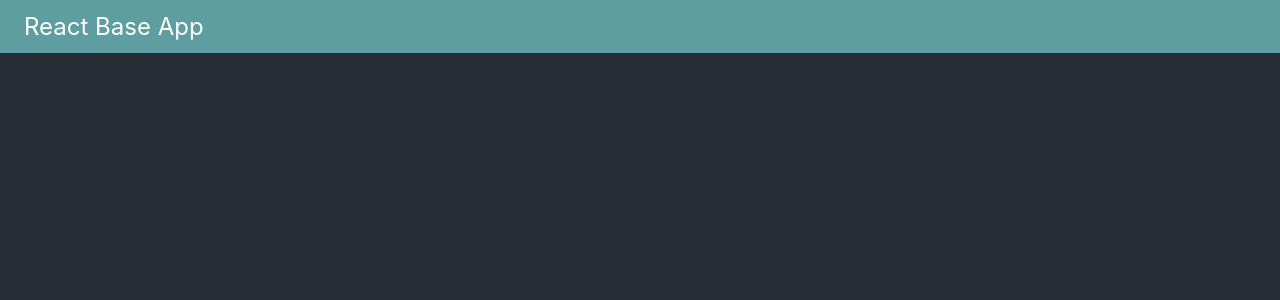
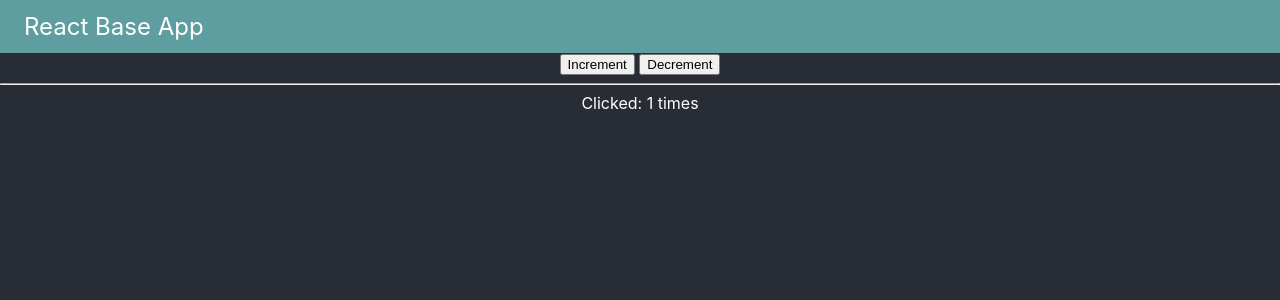
Before and after one commit to kamrulislam/base-react-redux-saga-material, a React (Create React App) app: page / in a window 1280 px wide. Shown: the top 300 px of the page. Built offline with nearby package versions, Linux system fonts and the light colour scheme.

Commit message:
increatement and decrement action demonstration

```diff
--- a/package.json
+++ b/package.json
@@ -4,6 +4,7 @@
   "private": true,
   "dependencies": {
     "@material-ui/core": "^4.5.1",
+    "prop-types": "^15.7.2",
     "react": "^16.10.2",
     "react-dom": "^16.10.2",
     "react-redux": "^7.1.1",
--- a/src/App.js
+++ b/src/App.js
@@ -1,5 +1,12 @@
 import React from 'react';
 import './App.css';
+
+import Counter from './Counter'
+import store from './configureStore';
+
+const action = type => store.dispatch({type});
+
+console.log(store.getState());
 
 function App() {
   return (
@@ -7,6 +14,12 @@ function App() {
       <header className="App-header">
         React Base App
       </header>
+      <Counter
+        value={store.getState().counter}
+        onIncrement={() => action('INCREMENT')}
+        onDecrement={() => action('DECREMENT')}
+        onIncrementAsync={() => action('INCREMENT_ASYNC')}
+      />
     </div>
   );
 }
--- /dev/null
+++ b/src/Counter.js
@@ -0,0 +1,37 @@
+/*eslint-disable no-unused-vars */
+import React, { Component } from 'react';
+import PropTypes from 'prop-types';
+import { connect } from 'react-redux';
+
+const Counter = ({ value, onIncrement, onDecrement }) =>
+    <div>
+      <button onClick={onIncrement}>
+        Increment
+      </button>
+      {' '}
+      <button onClick={onDecrement}>
+        Decrement
+      </button>
+      <hr />
+      <div>
+        Clicked: {value} times
+        {/* Counter: {store.getState().counter} */}
+      </div>
+    </div>
+
+
+Counter.propTypes = {
+  value: PropTypes.number.isRequired,
+  onIncrement: PropTypes.func.isRequired,
+  onDecrement: PropTypes.func.isRequired
+}
+
+const mapStateToProps = state => ({ value: state.counter });
+
+// const mapDispatchToProps = dispatch =>
+//   bindActionCreators({ requestApiData }, dispatch);
+
+export default connect(mapStateToProps, null)(Counter);
+
+
+// export default Counter
--- a/src/configureStore.js
+++ b/src/configureStore.js
@@ -9,7 +9,7 @@ import rootReducer from './reducers/index';
 
 import rootSaga from './sagas'
 
-export default function configureStore(preloadedState) {
+function configureStore(preloadedState) {
   const sagaMiddleware = createSagaMiddleware()
   const middlewares = [loggerMiddleware, sagaMiddleware];
   const middlewareEnhancer = applyMiddleware(...middlewares);
@@ -22,3 +22,6 @@ export default function configureStore(preloadedState) {
   sagaMiddleware.run(rootSaga);
   return store;
 };
+
+const store = configureStore();
+export default store;
--- a/src/index.js
+++ b/src/index.js
@@ -4,10 +4,11 @@ import './index.css';
 import App from './App';
 import * as serviceWorker from './serviceWorker';
 import { Provider } from 'react-redux';
-import configureStore from './configureStore';
+// import configureStore from './configureStore';
+import store from './configureStore';
+// const action = type => store.dispatch({type})
 
-
-const store = configureStore();
+// const store = configureStore();
 
 ReactDOM.render(
   <Provider store={store}>
@@ -20,3 +21,4 @@ ReactDOM.render(
 // unregister() to register() below. Note this comes with some pitfalls.
 // Learn more about service workers: https://bit.ly/CRA-PWA
 serviceWorker.unregister();
+// store.subscribe(render)
--- /dev/null
+++ b/src/reducers/counter.js
@@ -0,0 +1,12 @@
+export default function counter(state = 0, action) {
+    switch (action.type) {
+      case 'INCREMENT':
+        return state + 1
+      case 'INCREMENT_IF_ODD':
+        return (state % 2 !== 0) ? state + 1 : state
+      case 'DECREMENT':
+        return state - 1
+      default:
+        return state
+    }
+  }
--- a/src/reducers/index.js
+++ b/src/reducers/index.js
@@ -1,5 +1,5 @@
 import { combineReducers } from "redux";
 // import visibilityFilter from "./visibilityFilter";
-// import todos from "./todos";
+import counter from "./counter";
 
-export default combineReducers({  });
+export default combineReducers({ counter });
--- a/src/sagas/index.js
+++ b/src/sagas/index.js
@@ -1,8 +1,10 @@
 import { all } from 'redux-saga/effects'
 import { helloSaga } from './helloSaga'
+import { numberOperationsSagas } from './numberOperationsSagas'
 
 export default function* rootSaga() {
     yield all([
-      helloSaga()
+      helloSaga(),
+      numberOperationsSagas()
     ])
   }
--- /dev/null
+++ b/src/sagas/numberOperationsSagas.js
@@ -0,0 +1,19 @@
+import { put, takeEvery, all } from 'redux-saga/effects'
+
+const delay = (ms) => new Promise(res => setTimeout(res, ms))
+
+function* incrementAsync() {
+    yield delay(1000)
+    yield put({ type: 'INCREMENT' })
+}
+
+function* watchIncrementAsync() {
+    yield takeEvery('INCREMENT_ASYNC', incrementAsync)
+}
+
+export function* numberOperationsSagas() {
+    yield all([
+        incrementAsync(),
+        watchIncrementAsync()
+    ])
+  }
```
